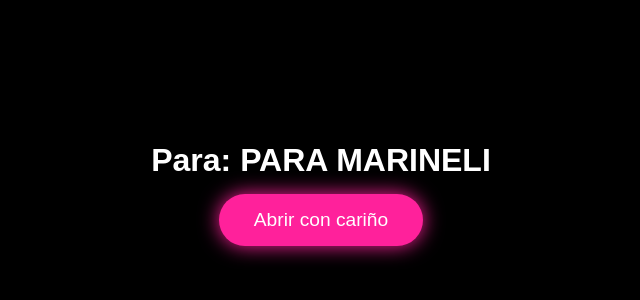
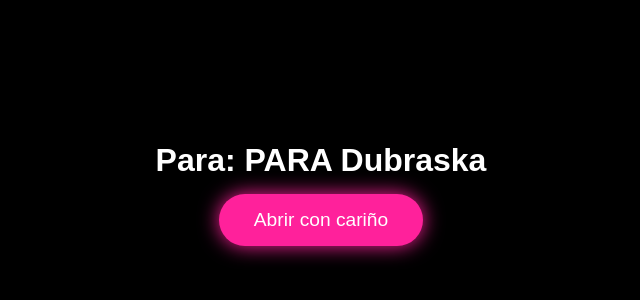
Before and after one commit to JaimeBP070/Interactive-Flowers, a plain HTML site: page index.html in a window 1280 px wide. Shown: the part 206-506 px from the top of the page, without its empty margins (319-959 px from the left). Drawn offline with Linux system fonts and the light colour scheme.

Commit message:
Update config for personalized message

```diff
--- a/index.html
+++ b/index.html
@@ -1395,8 +1395,8 @@ body {
   <script>
     // CONFIGURA TU TEXTO AQUÍ
     const config = {
-      nombre: "PARA MARINELI",
-      texto: "Escribí este pequeño código solo para sacarte una sonrisa hoy. ¡Espero que te guste este detalle virtual!✨",
+      nombre: "PARA Dubraska",
+      texto: "",
       velocidad: 100
     };
 
```
